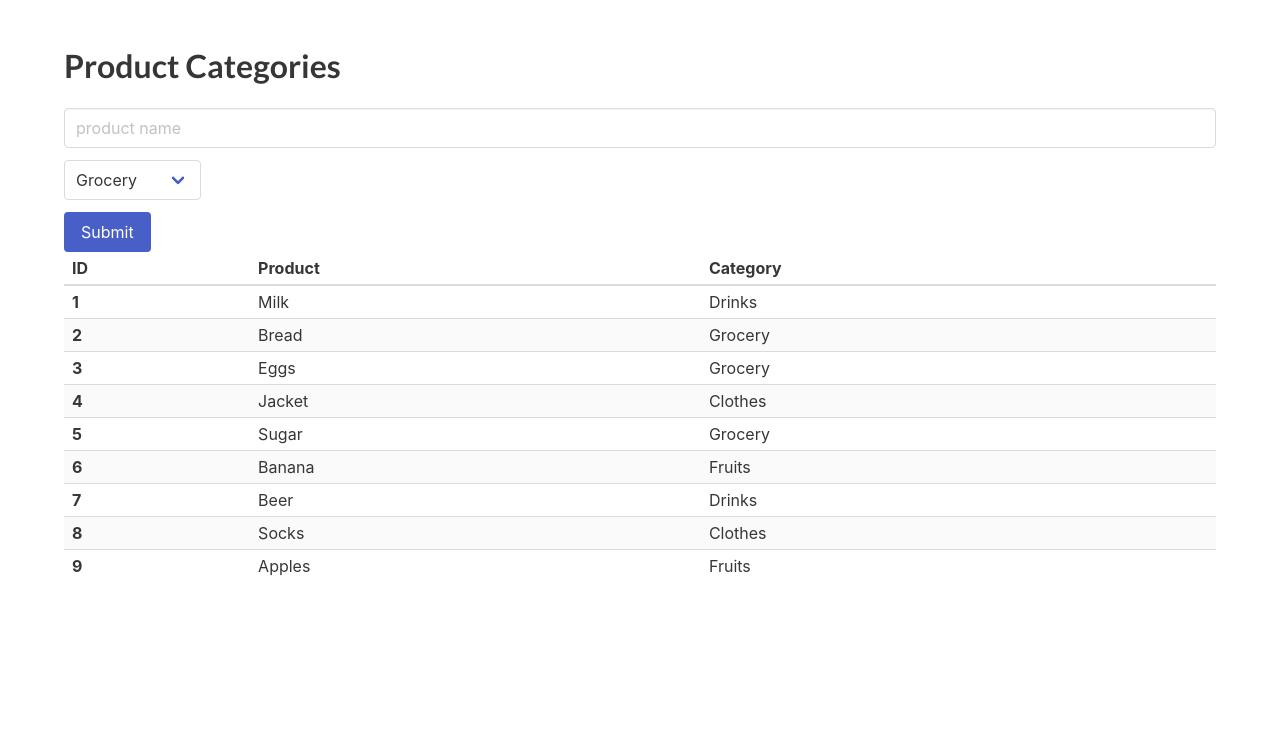
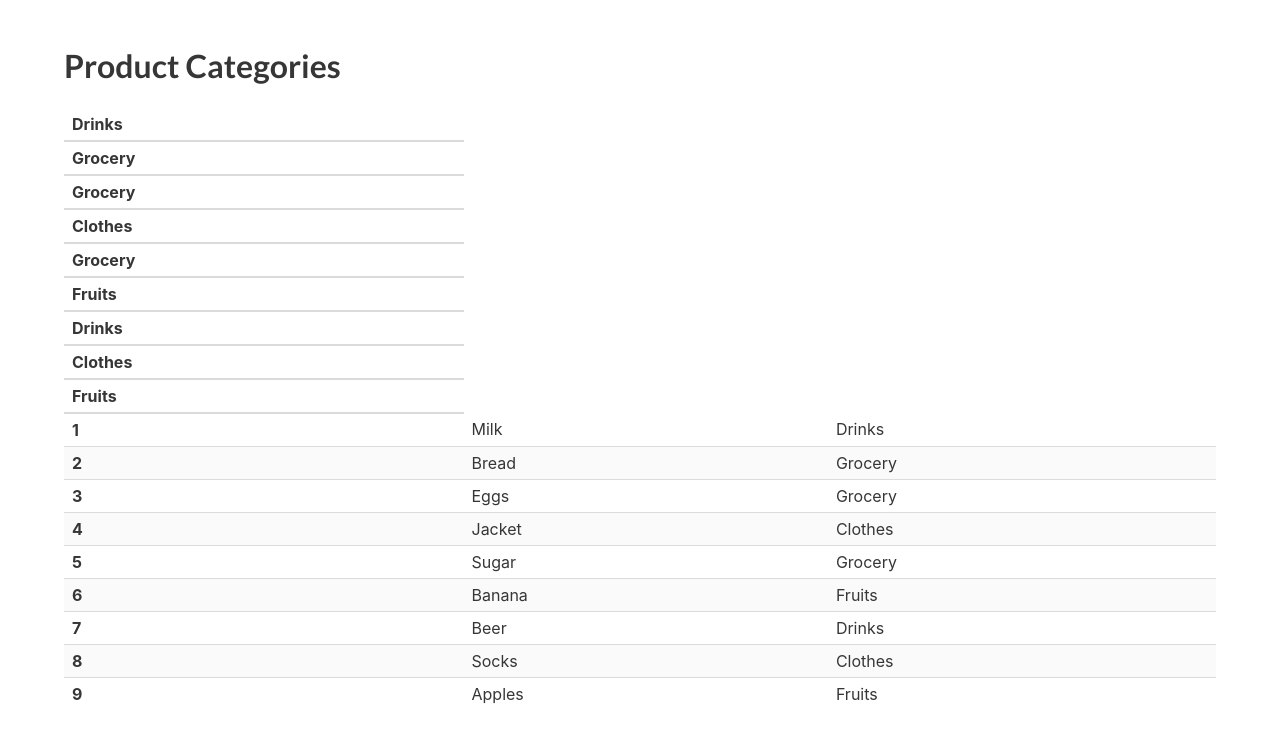
Before and after one commit to mate-academy/react_additional-practical-task, a React (Create React App) app: page / in a window 1280 px wide. Shown: the top 742 px of the page. Built offline with nearby package versions, Linux system fonts and the light colour scheme.

Commit message:
live coding practice

```diff
--- a/src/App.tsx
+++ b/src/App.tsx
@@ -4,6 +4,8 @@ import { ProductWithCategory } from './types/ProductWithCategory';
 
 import productsFromServer from './api/products';
 import categoriesFromServer from './api/categories';
+import { ProductTable } from './components/ProductTable';
+import { AddProductForm } from './components/AddProductForm';
 
 const findCategoryById = (categoryId: number) => {
   const foundCategory = categoriesFromServer.find(category => (
@@ -26,83 +28,11 @@ export const App: React.FC = () => {
       <div className="container">
         <h1 className="title">Product Categories</h1>
 
-        <form className="form">
-          <div className="field">
-            <div className="control">
-              <input
-                className="input"
-                type="text"
-                placeholder="product name"
-              />
-            </div>
-          </div>
+        <AddProductForm />
 
-          <div className="field">
-            <div className="control">
-              <div className="select">
-                <select>
-                  <option>Grocery</option>
-                  <option>Drinks</option>
-                  <option>Fruits</option>
-                  <option>Electronics</option>
-                  <option>Clothes</option>
-                </select>
-              </div>
-            </div>
-          </div>
-
-          <div className="field is-grouped">
-            <div className="control">
-              <button
-                type="submit"
-                className="button is-link"
-              >
-                Submit
-              </button>
-            </div>
-          </div>
-        </form>
-
-        <table
-          className="table is-striped is-narrow is-fullwidth"
-        >
-          <thead>
-            <tr>
-              <th>
-                <span className="is-flex is-flex-wrap-nowrap">
-                  ID
-                </span>
-              </th>
-
-              <th>
-                <span className="is-flex is-flex-wrap-nowrap">
-                  Product
-                </span>
-              </th>
-
-              <th>
-                <span className="is-flex is-flex-wrap-nowrap">
-                  Category
-                </span>
-              </th>
-            </tr>
-          </thead>
-
-          <tbody>
-            {productsWithCategories.map(product => (
-              <tr key={product.id}>
-                <td className="has-text-weight-bold">
-                  {product.id}
-                </td>
-                <td>{product.name}</td>
-
-                {product.category?.title && (
-                  <td>{product.category?.title}</td>
-                )}
-              </tr>
-            ))}
-          </tbody>
-        </table>
+        <ProductTable
+          products={productsWithCategories}
+        />
       </div>
     </div>
   );
--- a/src/components/AddProductForm/AddProductForm.tsx
+++ b/src/components/AddProductForm/AddProductForm.tsx
@@ -1 +1,39 @@
-export const AddProductForm = () => {};
+
+export const AddProductForm = () => {
+  <form className="form">
+          <div className="field">
+            <div className="control">
+              <input
+                className="input"
+                type="text"
+                placeholder="product name"
+              />
+            </div>
+          </div>
+
+          <div className="field">
+            <div className="control">
+              <div className="select">
+                <select>
+                  <option>Grocery</option>
+                  <option>Drinks</option>
+                  <option>Fruits</option>
+                  <option>Electronics</option>
+                  <option>Clothes</option>
+                </select>
+              </div>
+            </div>
+          </div>
+
+          <div className="field is-grouped">
+            <div className="control">
+              <button
+                type="submit"
+                className="button is-link"
+              >
+                Submit
+              </button>
+            </div>
+          </div>
+        </form>
+};
--- a/src/components/ProductTable/ProductTable.tsx
+++ b/src/components/ProductTable/ProductTable.tsx
@@ -1 +1,44 @@
-export const ProductTable = () => {};
+import React from "react";
+
+import { Product } from '../../types/Product'
+
+type Props = {
+  products: Product[]
+}
+
+export const ProductTable: React.FC<Props> = ({ products }) => {
+
+  return (
+    <table
+      className="table is-striped is-narrow is-fullwidth"
+    >
+
+      <thead>
+        {products.map(product => (
+          <tr>
+            <th>
+              <span className="is-flex is-flex-wrap-nowrap">
+                {product.category.title}
+              </span>
+            </th>
+          </tr>
+        ))}
+      </thead>
+
+      <tbody>
+        {products.map(product => (
+          <tr key={product.id}>
+            <td className="has-text-weight-bold">
+              {product.id}
+            </td>
+            <td>{product.name}</td>
+
+            {product.category?.title && (
+              <td>{product.category?.title}</td>
+            )}
+          </tr>
+        ))}
+      </tbody>
+    </table>
+  )
+}
```
Also changed, not shown: 1 other file (tests, documents, lock files or other folders).
